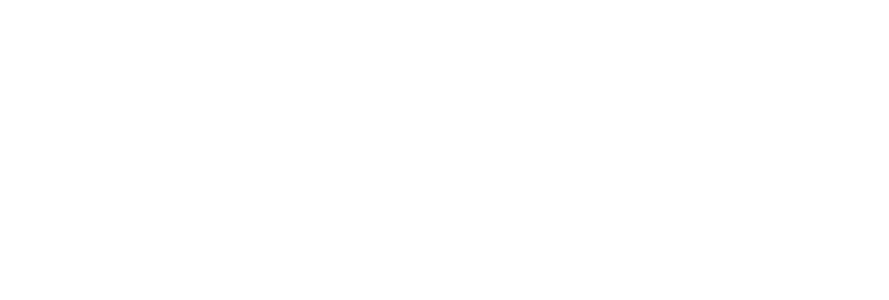
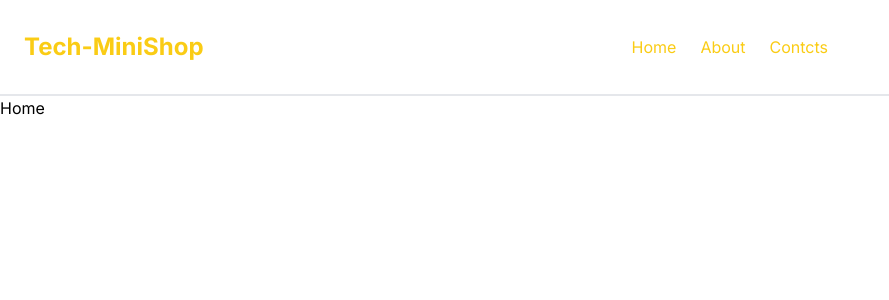
Before and after one commit to OleksiiPustilnyk/project-tech-mini-shop, a Next.js app: page / in a window 1280 px wide. Shown: the top 300 px of the page, without its empty margins (0-889 px from the left). Built offline with nearby package versions, Linux system fonts and the light colour scheme.

Commit message:
added Header, page About, page Contacts

```diff
--- /dev/null
+++ b/app/components/Header.tsx
@@ -0,0 +1,35 @@
+import Link from "next/link";
+
+// const links = ["Home", "About", "Contacts"];
+
+export default function Header() {
+  return (
+    <div className="container mx-auto flex items-center border-b-2 px-6 py-2 h-24">
+      <h1 className=" text-yellow-400 font-bold text-2xl cursor-pointer">
+        Tech-MiniShop
+      </h1>
+      <div className="grow">
+        <div className="flex items-center justify-center gap-2 md:gap-8">
+          <ul className="flex gap-6 list-none text-yellow-400  ">
+            <li className="hover:text-sky-400">
+              <Link href="/">Home</Link>
+            </li>
+            <li className="hover:text-sky-400">
+              <Link href="/pages/about">About</Link>
+            </li>
+            <li className="hover:text-sky-400">
+              <Link href="/pages/contacts">Contcts</Link>
+            </li>
+          </ul>
+        </div>
+      </div>
+      {/* <ul className="flex gap-6 list-none">
+        {links.map((link) => (
+          <li key={link}>
+            <a href="#">{link}</a>
+          </li>
+        ))}
+      </ul> */}
+    </div>
+  );
+}
--- a/app/layout.tsx
+++ b/app/layout.tsx
@@ -1,22 +1,28 @@
-import type { Metadata } from 'next'
-import { Inter } from 'next/font/google'
-import './globals.css'
+import type { Metadata } from "next";
+import { Inter } from "next/font/google";
+import "./globals.css";
+import Header from "./components/Header";
 
-const inter = Inter({ subsets: ['latin'] })
+const inter = Inter({ subsets: ["latin"] });
 
 export const metadata: Metadata = {
-  title: 'Create Next App',
-  description: 'Generated by create next app',
-}
+  title: "Create Next App",
+  description: "Generated by create next app",
+};
 
 export default function RootLayout({
   children,
 }: {
-  children: React.ReactNode
+  children: React.ReactNode;
 }) {
   return (
     <html lang="en">
-      <body className={inter.className}>{children}</body>
+      <body className={inter.className}>
+        <header>
+          <Header />
+        </header>
+        {children}
+      </body>
     </html>
-  )
+  );
 }
--- a/app/page.tsx
+++ b/app/page.tsx
@@ -1,3 +1,7 @@
 export default function Home() {
-  return <main className=" overflow-hidden"></main>;
+  return (
+    <main className=" overflow-hidden">
+      <h1 className="container mx-auto flex items-center">Home</h1>
+    </main>
+  );
 }
--- /dev/null
+++ b/app/pages/about/page.tsx
@@ -0,0 +1,3 @@
+export default function About() {
+  return <h1 className="container mx-auto flex items-center">About</h1>;
+}
--- /dev/null
+++ b/app/pages/contacts/page.tsx
@@ -0,0 +1,3 @@
+export default function Contacts() {
+  return <h1 className="container mx-auto flex items-center">Contacts</h1>;
+}
```
